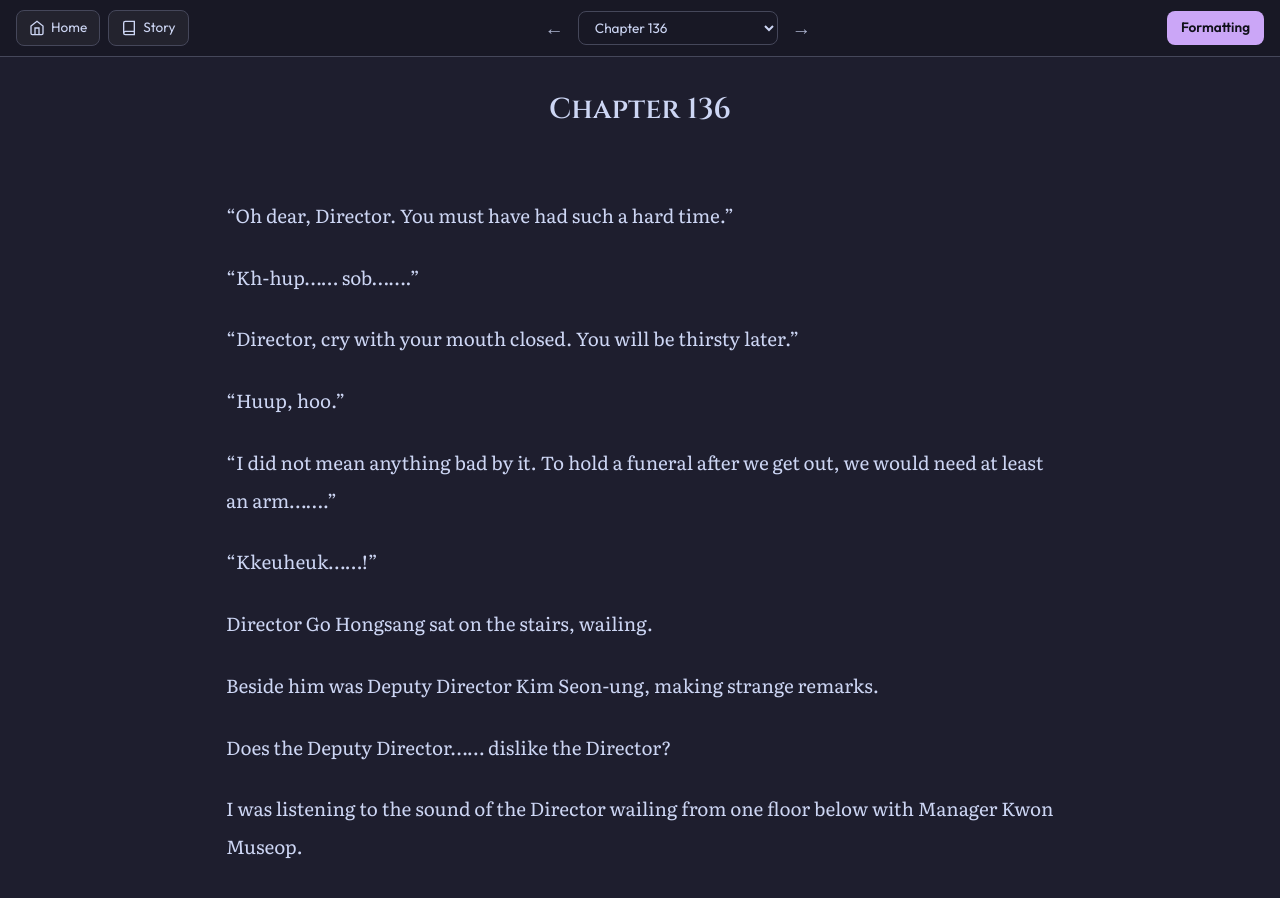
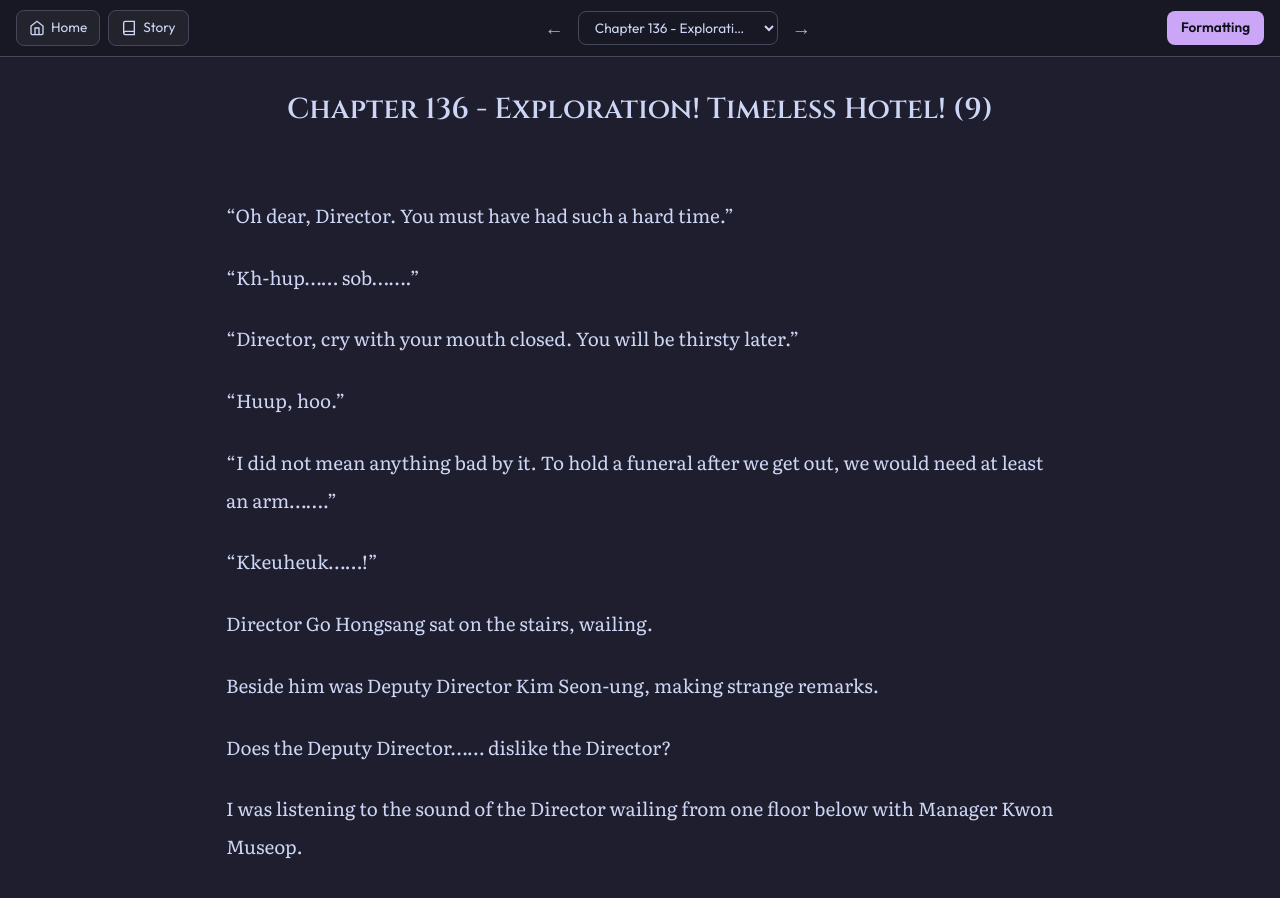
Before and after one commit to soleumn/soleumn.github.io, a Jekyll site: the page built from _chapters/esg/ch136.md, in a window 1280 px wide and 900 px high. Built offline with Jekyll 4.4.1, drawn with Linux system fonts in a browser that asks for light colours; comment, search, counter and statistics services are not loaded.

Commit message:
Update ch136.md

```diff
--- a/_chapters/esg/ch136.md
+++ b/_chapters/esg/ch136.md
@@ -1,5 +1,5 @@
 ---
-title: "Chapter 136"
+title: "Chapter 136 - Exploration! Timeless Hotel! (9)"
 categories: esg
 capitulo: 136
 ---
```
